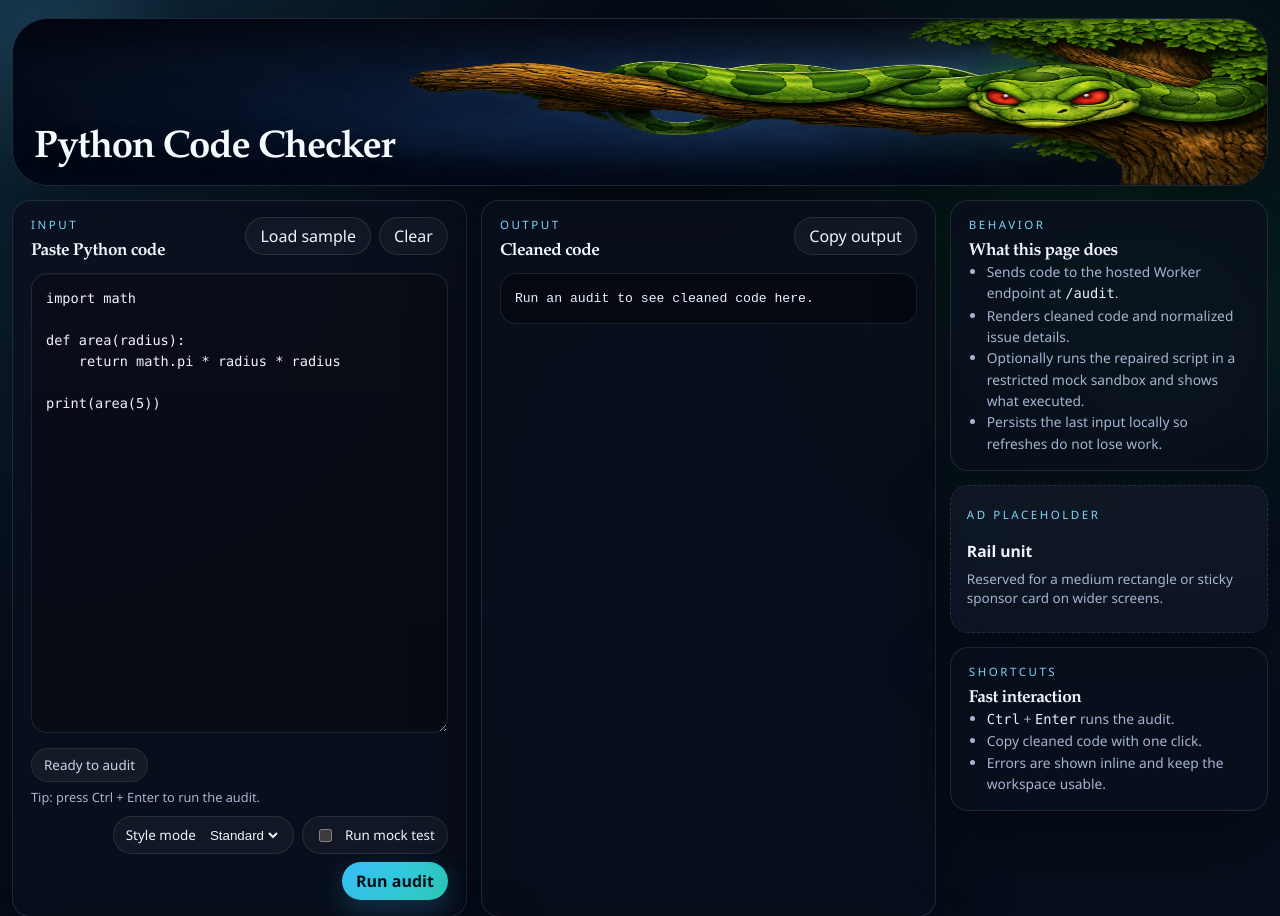
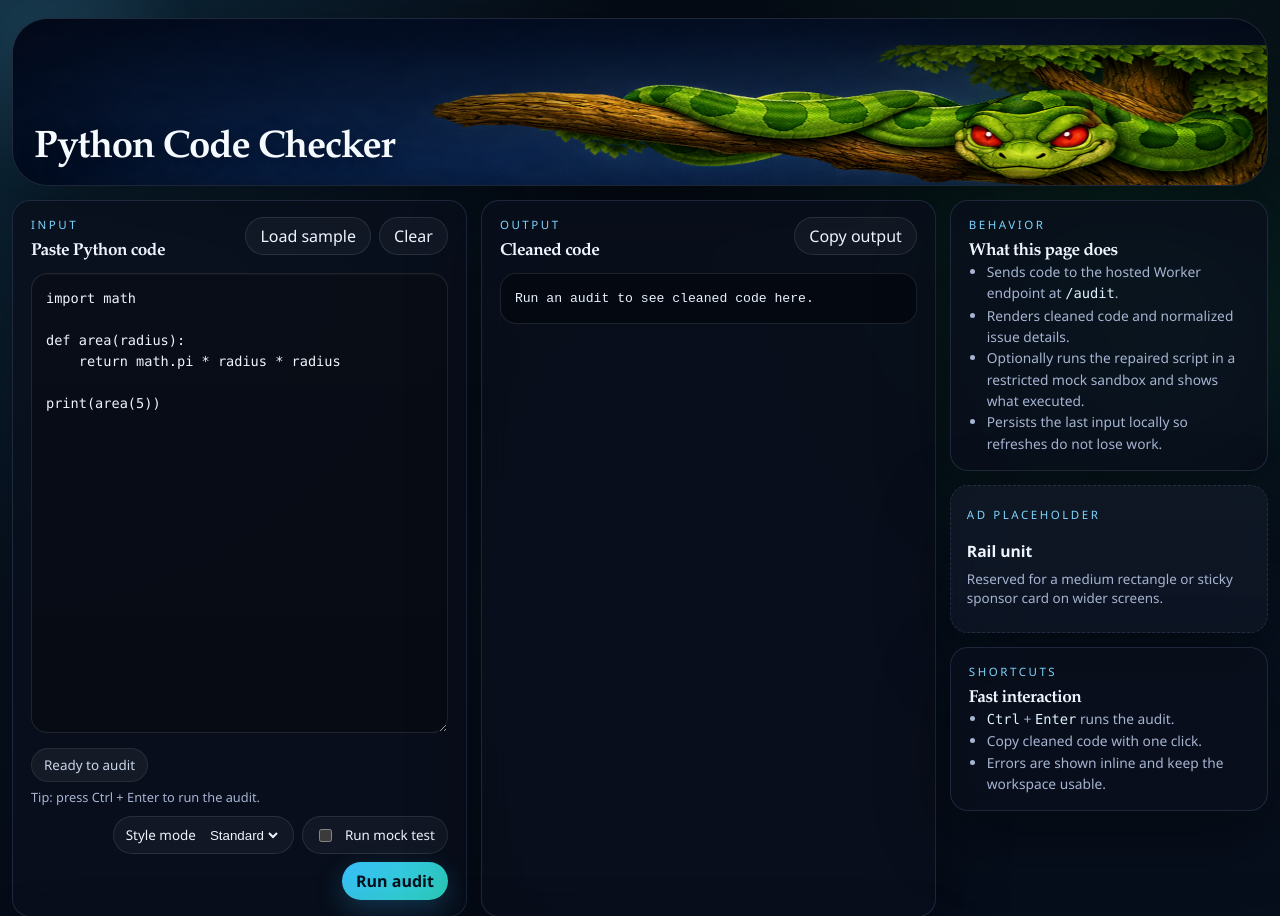
Before and after one commit to webguy125/python-code-checker, a website: page frontend/index.html in a window 1280 px wide. Shown: the top 916 px of the page. Drawn offline with Linux system fonts and the light colour scheme.

Commit message:
Swap in Banner12 header

```diff
--- a/frontend/index.html
+++ b/frontend/index.html
@@ -13,7 +13,7 @@
     <div class="background-glow background-glow-b" aria-hidden="true"></div>
 
     <header class="hero">
-      <img class="hero-banner" src="./images/banner11.png" alt="Python Code Checker banner">
+      <img class="hero-banner" src="./images/Banner12.png" alt="Python Code Checker banner">
       <h1 class="hero-title">Python Code Checker</h1>
     </header>
 
```
Also changed, not shown: frontend/images/Banner12.png (added).
